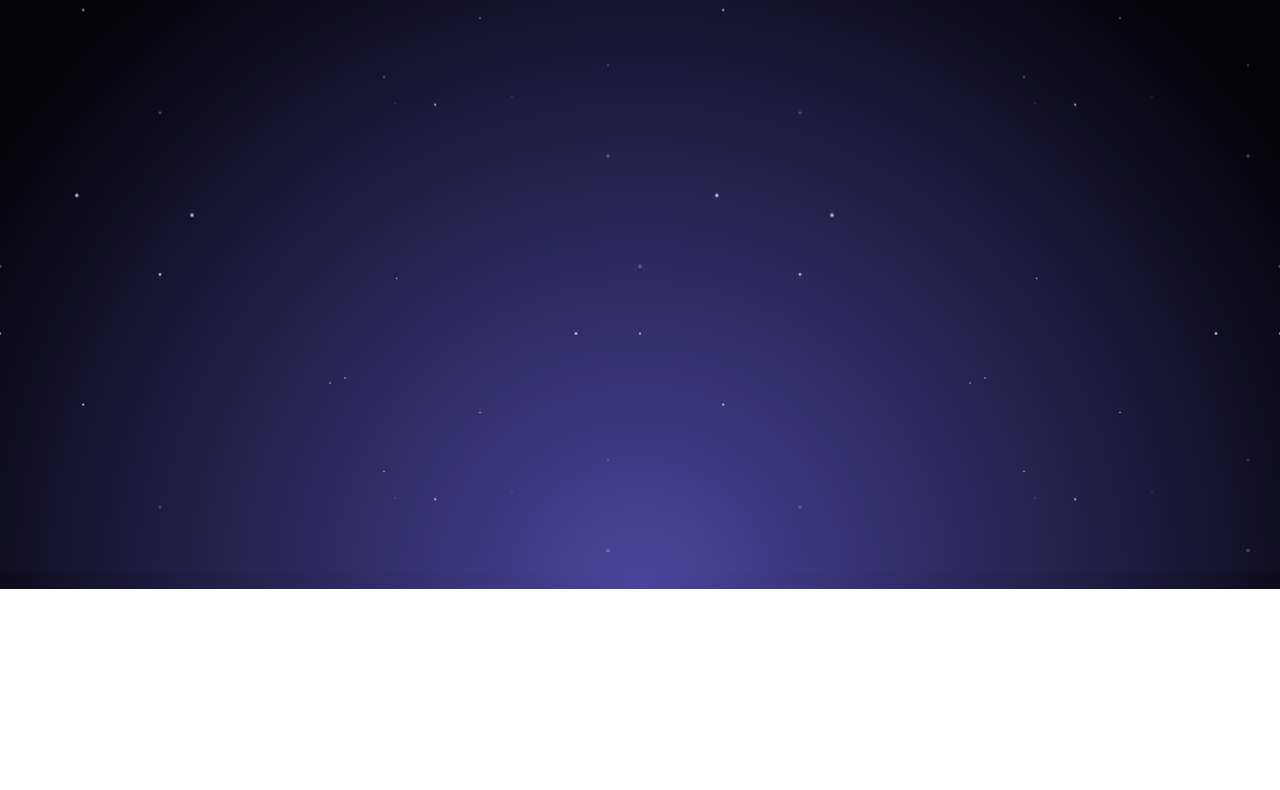
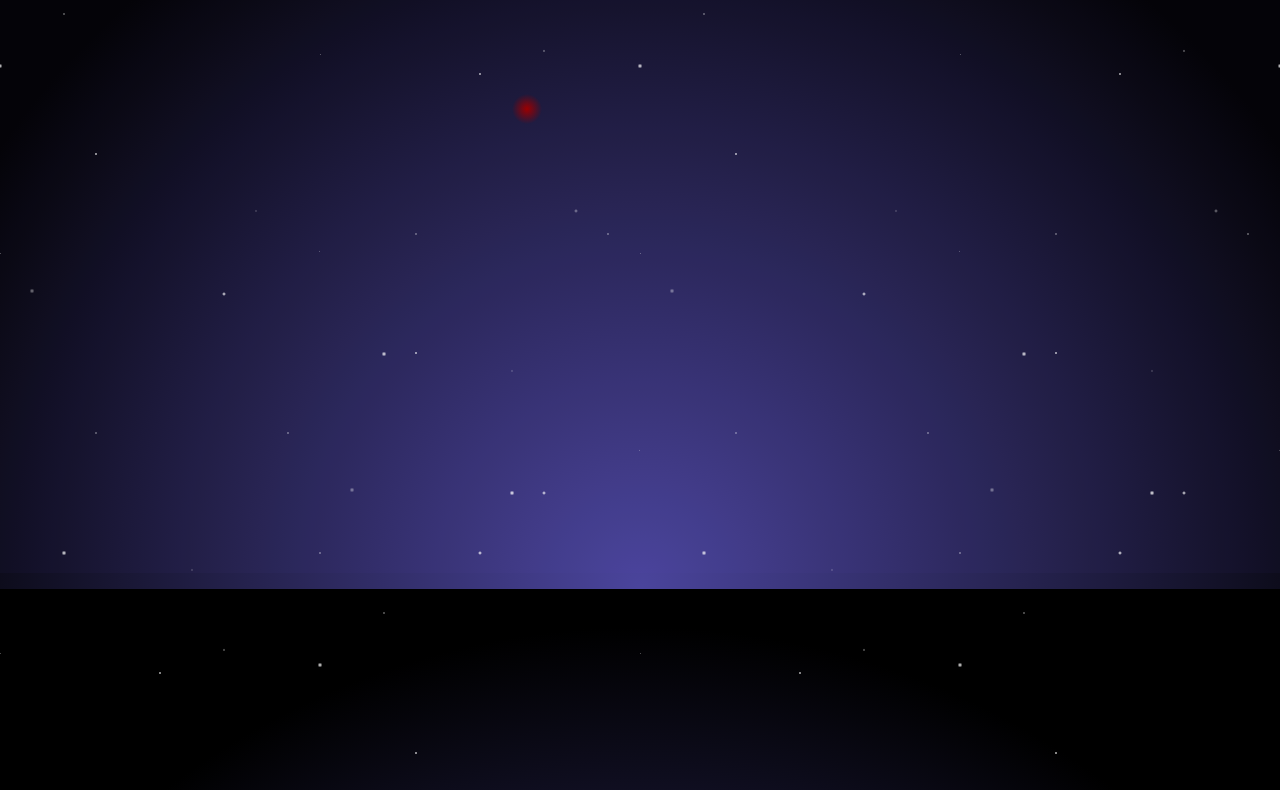
Before and after one commit to amalik03/BandWebsite, a plain HTML site: page index.html in a window 1280 px wide. Shown: the part 227-1017 px from the top of the page. Before the commit the page ends 816 px from the top, so only its background shows below. Drawn offline with Linux system fonts and the light colour scheme.

Commit message:
moving stars done

```diff
--- a/index.html
+++ b/index.html
@@ -21,10 +21,10 @@
       <div class="stars stars1"></div>
       <div class="stars stars2"></div>
       <div class="stars stars3"></div>
-      <div class="stars band-member1"></div>
-      <div class="stars band-member2"></div>
-      <div class="stars band-member3"></div>
-      <div class="stars band-member4"></div>
+      <div class="band-member1"></div>
+      <div class="band-member2"></div>
+      <div class="band-member3"></div>
+      <div class="band-member4"></div>
     </div>
   </body>
 </html>
--- a/styles.css
+++ b/styles.css
@@ -1,3 +1,25 @@
+:root {
+  --stars1: radial-gradient(1px 1px at 0% 0%, white, rgba(255, 255, 255, 0)),
+    radial-gradient(1px 1px at 45% 45%, white, rgba(255, 255, 255, 0)),
+    radial-gradient(1px 1px at 50% 75%, white, rgba(255, 255, 255, 0)),
+    radial-gradient(1.5px 1.5px at 65% 25%, white, rgba(255, 255, 255, 0)),
+    radial-gradient(2px 2px at 75% 75%, white, rgba(255, 255, 255, 0)),
+    radial-gradient(2.5px 2.5px at 80% 60%, white, rgba(255, 255, 255, 0));
+
+  --stars2: radial-gradient(1px 1px at 15% 15%, white, rgba(255, 255, 255, 0)),
+    radial-gradient(1px 1px at 60% 60%, white, rgba(255, 255, 255, 0)),
+    radial-gradient(1.5px 1.5px at 25% 75%, white, rgba(255, 255, 255, 0)),
+    radial-gradient(2px 2px at 85% 30%, white, rgba(255, 255, 255, 0)),
+    radial-gradient(2.5px 2.5px at 10% 45%, white, rgba(255, 255, 255, 0)),
+    radial-gradient(2.5px 2.5px at 50% 73%, white, rgba(255, 255, 255, 0));
+
+  --stars3: radial-gradient(1px 1px at 30% 30%, white, rgba(255, 255, 255, 0)),
+    radial-gradient(1px 1px at 90% 90%, white, rgba(255, 255, 255, 0)),
+    radial-gradient(1.5px 1.5px at 100% 0%, white, rgba(255, 255, 255, 0)),
+    radial-gradient(1.5px 1.5px at 35% 50%, white, rgba(255, 255, 255, 0)),
+    radial-gradient(2px 2px at 40% 90%, white, rgba(255, 255, 255, 0)),
+    radial-gradient(2.5px 2.5px at 55% 10%, white, rgba(255, 255, 255, 0));
+}
 body {
   background-repeat: cover;
   background: radial-gradient(circle at bottom, #635bd0 -25%, black 75%);
@@ -14,8 +36,9 @@ body {
   /* position: absolute; */
   width: 25vh;
   height: auto;
+  box-shadow: 0 0 0.2px 0.2px #635bd0;
+  border-radius: 12px;
   /* border: 1px solid #635bd0; */
-  /* box-shadow: 0 0 0.2px 0.2px #635bd0; */
   /* -webkit-filter: drop-shadow(1px 1px 0 black) drop-shadow(-1px -1px 0 black);
   filter: drop-shadow(1px 1px 0 black) drop-shadow(-1px -1px 0 black); */
   z-index: 2;
@@ -27,8 +50,8 @@ body {
   background-image: url("assets/pics/logo.JPG");
   background-size: contain;
   box-shadow: 0 0 0.5px 0.5px #635bd0 inset;
-} */
-/* #img-bg-blur {
+}
+#img-bg-blur {
   filter: blur(100px);
 } */
 
@@ -37,74 +60,112 @@ body {
   bottom: 0;
   left: 0;
   right: 0;
-  top: 1.4vh;
+  top: 0.25vh;
   background: rgba(99, 91, 208, 0.038) center / 50vw 50vh round;
 }
 .stars {
-  background-repeat: round;
+  background-repeat: repeat;
   background-position: center;
   background-size: 50vw 50vh;
   position: absolute;
-  bottom: 0;
-  left: 0;
-  right: 0;
-  top: 0;
+  inset: 0; /* fill the entire screen with the stars */
 }
 
 .stars1 {
-  animation: twinkle 3s ease-in-out infinite;
-  background-image: radial-gradient(
-      1px 1px at 25px 5px,
-      white,
-      rgba(255, 255, 255, 0)
-    ),
-    radial-gradient(1px 1px at 10% 25%, white, rgba(255, 255, 255, 0)),
-    radial-gradient(1px 1px at 25% 10%, white, rgba(255, 255, 255, 0)),
-    radial-gradient(1.5px 1.5px at 50% 90%, white, rgba(255, 255, 255, 0)),
-    radial-gradient(2px 2px at 75% 75%, white, rgba(255, 255, 255, 0)),
-    radial-gradient(2.5px 2.5px at 80% 60%, white, rgba(255, 255, 255, 0));
+  animation: twinkle 2s ease-in-out infinite, animStar 25s linear infinite;
+  /* Makes a 100x100 px box and casts its shadow (100px, 100px) from the element's top-left corner
+    width: 100px;
+    height: 100px;
+    box-shadow: 100px 100px #fff;
+  */
+  background-image: var(--stars1);
+}
+.stars1::after {
+  content: "";
+  /* so other stars can move past it if it collides with it. */
+  position: absolute;
+  /* placing the box below the viewpoint of the box carrying the original stars before it moves */
+  top: 100%;
+  /* the box of the stars that appear after first wave of stars reach and exit the top. the size of the box */
+  width: 100%;
+  height: 100%;
+  background-image: var(--stars1);
+  background-repeat: repeat;
+  background-size: 50vw 50vh;
 }
 .stars2 {
-  animation: twinkle 5s ease-in-out infinite;
-  background-image: radial-gradient(
-      1px 1px at 75px 125px,
-      white,
-      rgba(255, 255, 255, 0)
-    ),
-    radial-gradient(1px 1px at 30% 30%, white, rgba(255, 255, 255, 0)),
-    radial-gradient(1.5px 1.5px at 45% 22%, white, rgba(255, 255, 255, 0)),
-    radial-gradient(2px 2px at 75% 34%, white, rgba(255, 255, 255, 0)),
-    radial-gradient(2.5px 2.5px at 45% 45%, white, rgba(255, 255, 255, 0)),
-    radial-gradient(2.5px 2.5px at 50% 73%, white, rgba(255, 255, 255, 0));
+  animation: twinkle 3.5s ease-in-out infinite, animStar 40s linear infinite;
+  background-image: var(--stars2);
+}
+.stars2::after {
+  content: "";
+  position: absolute;
+  top: 100%;
+  width: 100%;
+  height: 100%;
+  background-image: var(--stars2);
+  background-repeat: repeat;
+  background-size: 50vw 50vh;
 }
 .stars3 {
-  animation: twinkle 8s ease-in-out infinite;
-  background-image: radial-gradient(
-      1px 1px at 10px 10px,
-      white,
-      rgba(255, 255, 255, 0)
-    ),
-    radial-gradient(1px 1px at 12% 76%, white, rgba(255, 255, 255, 0)),
-    radial-gradient(1.5px 1.5px at 63% 8%, white, rgba(255, 255, 255, 0)),
-    radial-gradient(1.5px 1.5px at 18% 32%, white, rgba(255, 255, 255, 0)),
-    radial-gradient(2px 2px at 40% 90%, white, rgba(255, 255, 255, 0)),
-    radial-gradient(2.5px 2.5px at 62% 55%, white, rgba(255, 255, 255, 0));
+  animation: twinkle 5s ease-in-out infinite, animStar 65s linear infinite;
+  background-image: var(--stars3);
+}
+.stars3::after {
+  content: "";
+  position: absolute;
+  top: 100%;
+  width: 100%;
+  height: 100%;
+  background-image: var(--stars3);
+  background-repeat: repeat;
+  background-size: 50vw 50vh;
 }
 
 @keyframes twinkle {
   0% {
-    opacity: 0.35;
+    opacity: 0.5;
   }
   25% {
+    opacity: 0.75;
+  }
+  50% {
     opacity: 1;
   }
-  50% {
-    opacity: 1.5;
-  }
   75% {
-    opacity: 1;
+    opacity: 0.75;
   }
   100% {
-    opacity: 0.35;
+    opacity: 0.5;
   }
 }
+@keyframes animStar {
+  from {
+    transform: translateY(0);
+  }
+  to {
+    transform: translateY(-200vh);
+  }
+}
+
+.band-member1 {
+  position: absolute;
+  width: 30px;
+  height: 30px;
+  top: 40%;
+  left: 40%;
+  background-image: radial-gradient(15px 15px, #9c0001, rgba(255, 255, 255, 0));
+  animation: band-member-twinkle 5s ease-in-out infinite;
+}
+.band-member2 {
+}
+.band-member3 {
+}
+.band-member4 {
+}
+
+@keyframes band-member-twinkle {
+  50% {
+    transform: scale(1.5);
+  }
+}
```
